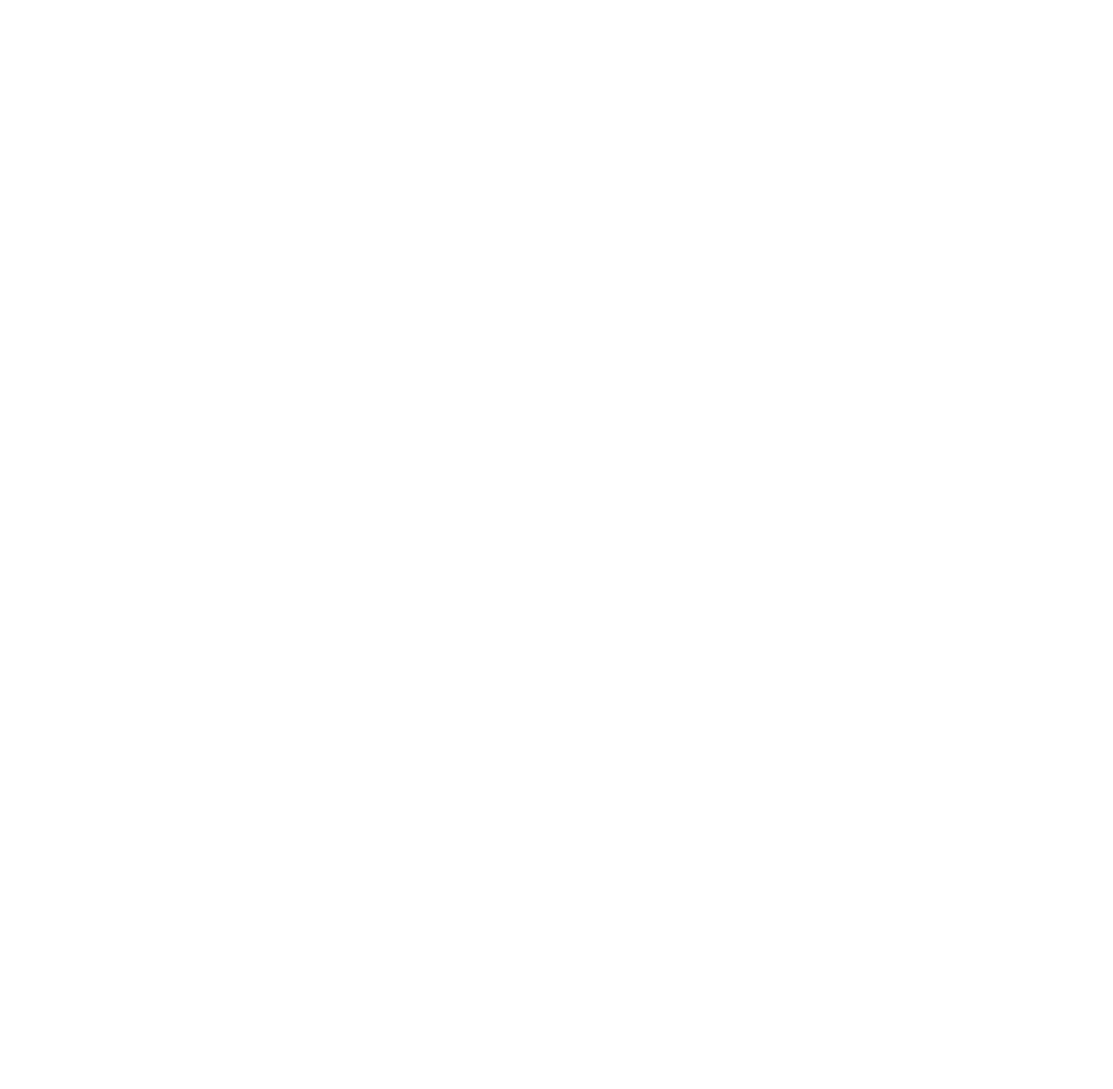
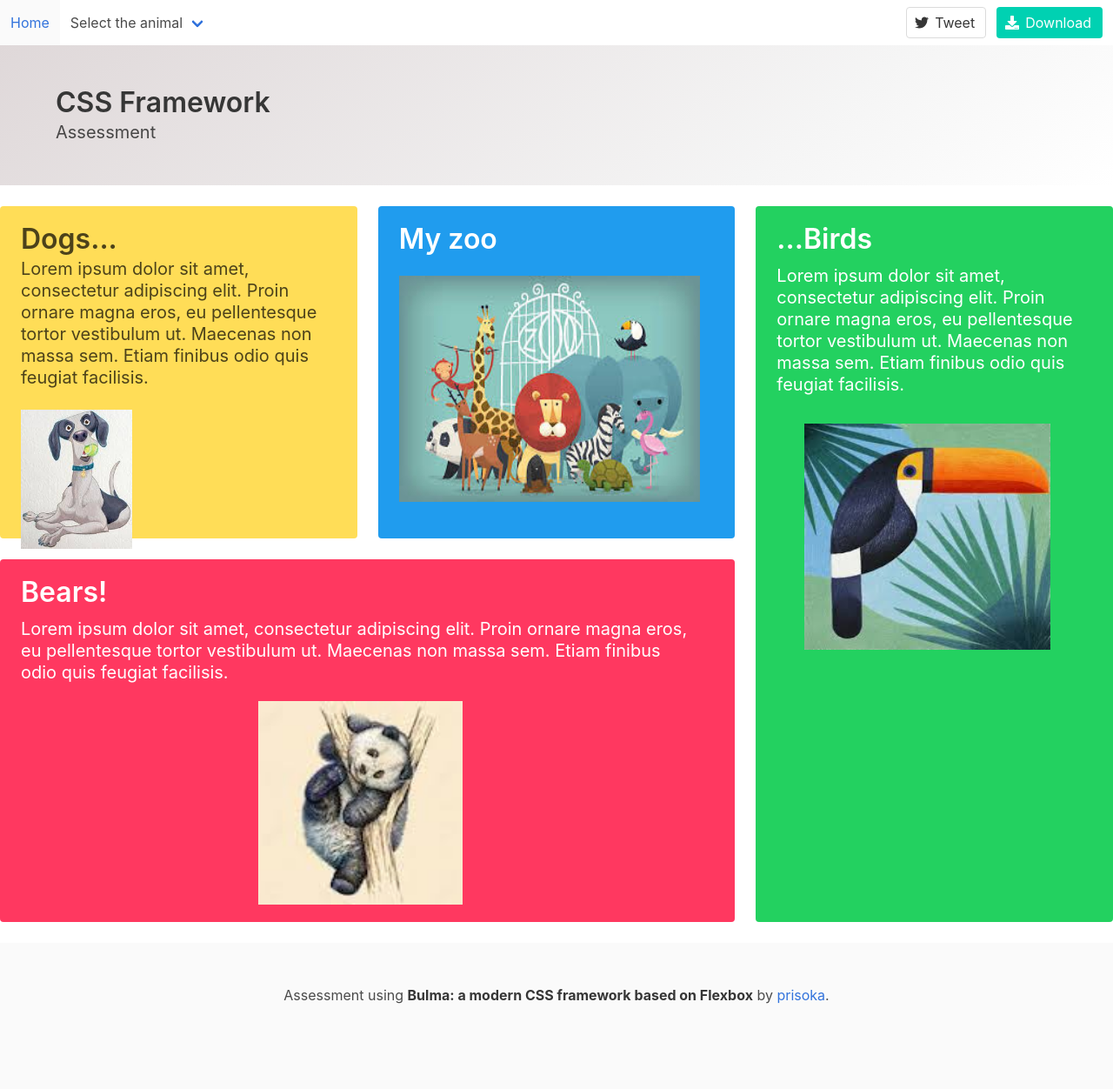
Before and after one commit to prisoka/css-frameworks, a website: page index.html in a window 1280 px wide. Shown: the whole page at 87% size. Before the commit the page ends 800 px from the top, so only its background shows below. Drawn offline with nearby package versions, Linux system fonts and the light colour scheme.

Commit message:
added nav, footer, multi-column layout, and nav collapse

```diff
--- a/index.html
+++ b/index.html
@@ -1,11 +1,157 @@
 <!DOCTYPE html>
 <html>
+
   <head>
     <meta charset="utf-8">
+    <meta name="viewport" content="width=device-width, initial-scale=1">
     <title>CSS Framework assessment</title>
     <!-- Your code here -->
+    <link rel="stylesheet" href="https://cdnjs.cloudflare.com/ajax/libs/bulma/0.7.1/css/bulma.min.css">
+    <script defer src="https://use.fontawesome.com/releases/v5.0.7/js/all.js"></script>
+    <style>
+      #bear {
+        display: block;
+        margin-left: auto;
+        margin-right: auto;
+        width: 30%;
+        height: 30%;
+      }
+    </style>
   </head>
+
   <body>
     <!-- Your code here -->
+
+    <nav class="navbar" role="navigation" aria-label="main navigation">
+      <div class="navbar-brand">
+        <a role="button" class="navbar-burger" aria-label="menu" aria-expanded="false">
+          <span aria-hidden="true"></span>
+          <span aria-hidden="true"></span>
+          <span aria-hidden="true"></span>
+        </a>
+      </div>
+
+      <div id="navbarExampleTransparentExample" class="navbar-menu">
+        <div class="navbar-start">
+          <a class="navbar-item" href="index.html">
+            Home
+          </a>
+          <div class="navbar-item has-dropdown is-hoverable">
+            <a class="navbar-link">
+              Select the animal
+            </a>
+            <div class="navbar-dropdown is-boxed">
+              <a class="navbar-item" href="bears.html">
+                Bears
+              </a>
+              <a class="navbar-item" href="birds.html">
+                Birds
+              </a>
+              <a class="navbar-item" href="dogs.html">
+                Dogs
+              </a>
+              <hr class="navbar-divider">
+              <a class="navbar-item" href="https://www.google.com/">
+                Learn more...
+              </a>
+            </div>
+          </div>
+        </div>
+
+        <div class="navbar-end">
+          <div class="navbar-item">
+            <div class="field is-grouped">
+              <p class="control">
+                <a class="bd-tw-button button" data-social-network="Twitter" data-social-action="tweet" data-social-target="http://localhost:4000" target="_blank" href="https://twitter.com/intent/tweet?text=Bulma: a modern CSS framework based on Flexbox&amp;hashtags=bulmaio&amp;url=http://localhost:4000&amp;via=jgthms">
+                  <span class="icon">
+                    <i class="fab fa-twitter"></i>
+                  </span>
+                  <span>
+                    Tweet
+                  </span>
+                </a>
+              </p>
+              <p class="control">
+                <a class="button is-primary" href="#">
+                  <span class="icon">
+                    <i class="fas fa-download"></i>
+                  </span>
+                  <span>Download</span>
+                </a>
+              </p>
+            </div>
+          </div>
+        </div>
+      </div>
+    </nav>
+
+    <section class="hero is-light is-bold">
+      <div class="hero-body">
+        <div class="container">
+          <h1 class="title">
+            CSS Framework
+          </h1>
+          <h2 class="subtitle">
+            Assessment
+          </h2>
+        </div>
+      </div>
+    </section>
+    <br />
+
+    <div class="tile is-ancestor">
+      <div class="tile is-vertical is-8">
+        <div class="tile">
+          <div class="tile is-parent is-vertical">
+            <article class="tile is-child notification is-warning">
+              <p class="title">Dogs...</p>
+              <p class="subtitle">Lorem ipsum dolor sit amet, consectetur adipiscing elit. Proin ornare magna eros, eu pellentesque tortor vestibulum ut. Maecenas non massa sem. Etiam finibus odio quis feugiat facilisis.</p>
+              <figure class="image is-128x128">
+                <img src="dog.jpeg">
+              </figure>
+            </article>
+          </div>
+          <div class="tile is-parent">
+            <article class="tile is-child notification is-info">
+              <p class="title">My zoo</p>
+              <figure class="image is-4by3">
+                <img src="animals.jpeg">
+              </figure>
+            </article>
+          </div>
+        </div>
+        <div class="tile is-parent">
+          <article class="tile is-child notification is-danger">
+            <div class="content">
+              <p class="title">Bears!</p>
+              <p class="subtitle">Lorem ipsum dolor sit amet, consectetur adipiscing elit. Proin ornare magna eros, eu pellentesque tortor vestibulum ut. Maecenas non massa sem. Etiam finibus odio quis feugiat facilisis.</p>
+              <img id="bear" src="bear.jpeg">
+            </div>
+          </article>
+        </div>
+      </div>
+      <div class="tile is-parent">
+        <article class="tile is-child notification is-success">
+          <div class="content">
+            <p class="title">...Birds</p>
+            <p class="subtitle">Lorem ipsum dolor sit amet, consectetur adipiscing elit. Proin ornare magna eros, eu pellentesque tortor vestibulum ut. Maecenas non massa sem. Etiam finibus odio quis feugiat facilisis.</p>
+            <figure class="image is-4by3">
+              <img src="bird.jpeg">
+            </figure>
+          </div>
+        </article>
+      </div>
+    </div>
+
+    <footer class="footer">
+      <div class="container">
+        <div class="content has-text-centered">
+          <p>
+            Assessment using <strong>Bulma: a modern CSS framework based on Flexbox</strong> by <a href="https://github.com/prisoka/css-frameworks">prisoka</a>.
+          </p>
+        </div>
+      </div>
+    </footer>
   </body>
+
 </html>
```
Also changed, not shown: bears.html (added, +54 -0 lines), birds.html (added, +54 -0 lines), dogs.html (added, +54 -0 lines), package.json (added, +22 -0 lines), animals.jpeg (added), bear.jpeg (added), bear.png (added), bird.jpeg (added), dog.jpeg (added), 1 other file.
